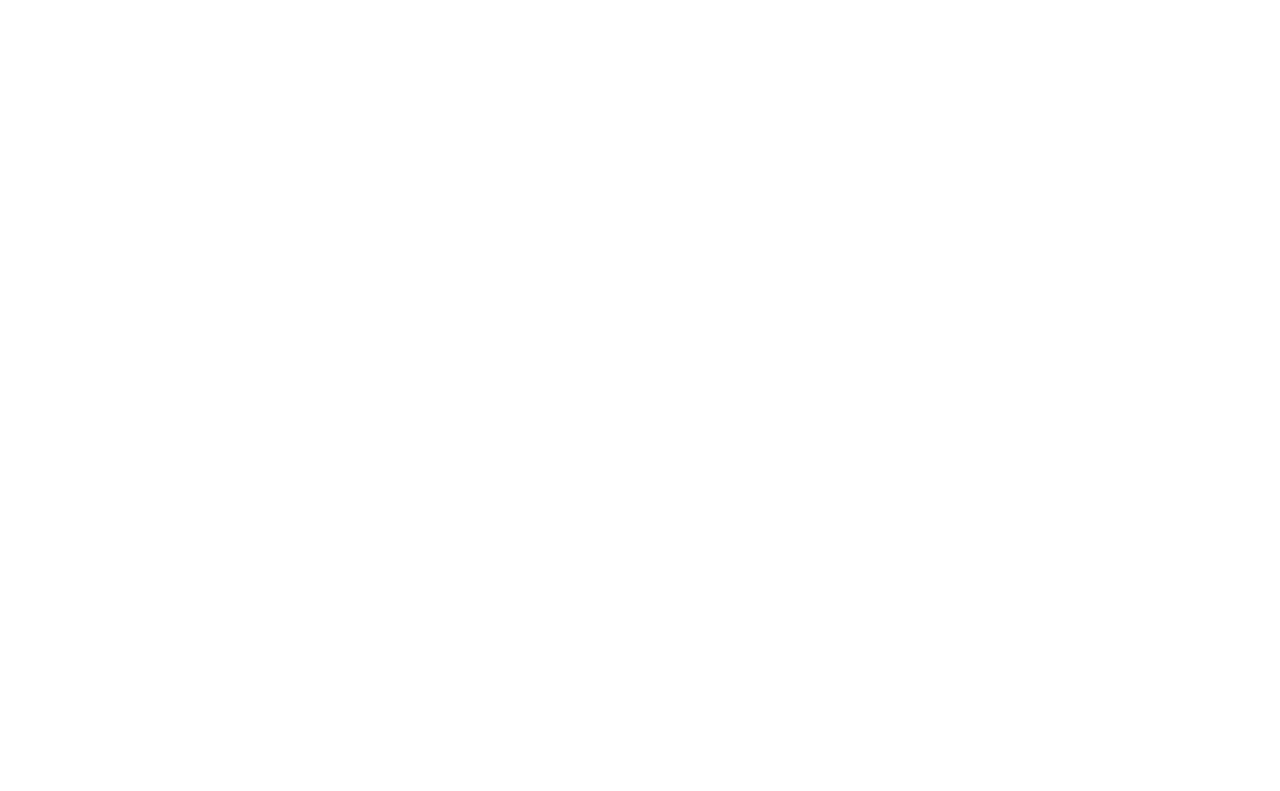
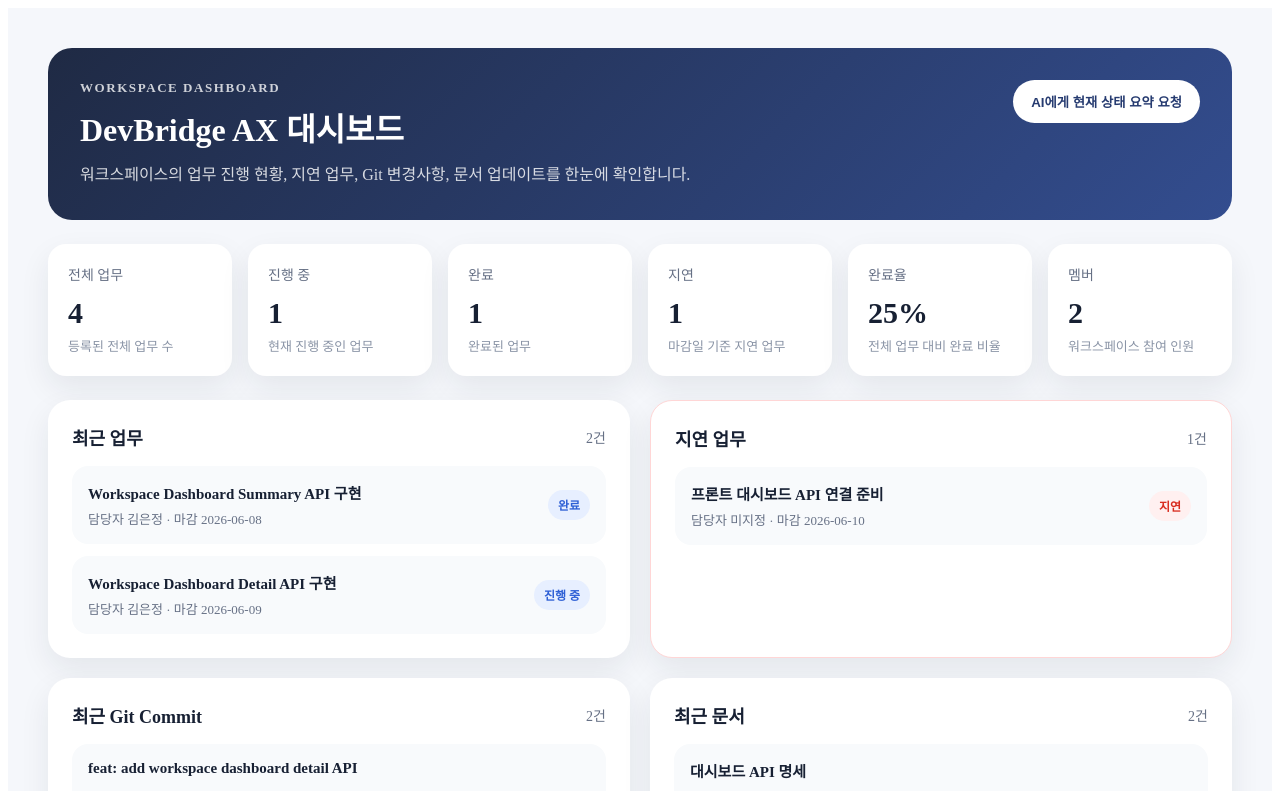
Before and after one commit to DevBridge-AX/devbridge-frontend, a Vue app: page /workspace/dashboard in a window 1280 px wide. Before the commit this address had no page. Shown: the top 791 px of the page. Built offline with nearby package versions, Linux system fonts and the light colour scheme; the HTML template or start-up script is replaced by a standard one.

Commit message:
feat: add workspace dashboard page UI

```diff
--- a/src/router/index.ts
+++ b/src/router/index.ts
@@ -37,6 +37,12 @@
       component: () => import('@/views/workspace/WorkspaceListView.vue'),
       meta: { requiresAuth: true },
     },
+
+    {
+      path: '/workspace/dashboard',
+      name: 'workspace-dashboard',
+      component: () => import('@/views/workspace/WorkspaceDashboardView.vue'),
+    },
   ],
 })
 
--- /dev/null
+++ b/src/views/workspace/WorkspaceDashboardView.vue
@@ -0,0 +1,436 @@
+<script setup lang="ts">
+type SummaryItem = {
+  label: string
+  value: string | number
+  description: string
+}
+
+type TaskItem = {
+  taskId: string
+  title: string
+  status: string
+  assigneeName: string
+  dueDate: string
+}
+
+type GitCommitItem = {
+  commitId: string
+  commitHash: string
+  commitMessage: string
+  authorName: string
+  pushedAt: string
+}
+
+type DocumentItem = {
+  documentId: string
+  title: string
+  sourceName: string
+  createdAt: string
+}
+
+const summaryItems: SummaryItem[] = [
+  {
+    label: '전체 업무',
+    value: 4,
+    description: '등록된 전체 업무 수',
+  },
+  {
+    label: '진행 중',
+    value: 1,
+    description: '현재 진행 중인 업무',
+  },
+  {
+    label: '완료',
+    value: 1,
+    description: '완료된 업무',
+  },
+  {
+    label: '지연',
+    value: 1,
+    description: '마감일 기준 지연 업무',
+  },
+  {
+    label: '완료율',
+    value: '25%',
+    description: '전체 업무 대비 완료 비율',
+  },
+  {
+    label: '멤버',
+    value: 2,
+    description: '워크스페이스 참여 인원',
+  },
+]
+
+const recentTasks: TaskItem[] = [
+  {
+    taskId: 'task-001',
+    title: 'Workspace Dashboard Summary API 구현',
+    status: 'DONE',
+    assigneeName: '김은정',
+    dueDate: '2026-06-08',
+  },
+  {
+    taskId: 'task-002',
+    title: 'Workspace Dashboard Detail API 구현',
+    status: 'IN_PROGRESS',
+    assigneeName: '김은정',
+    dueDate: '2026-06-09',
+  },
+]
+
+const delayedTasks: TaskItem[] = [
+  {
+    taskId: 'task-003',
+    title: '프론트 대시보드 API 연결 준비',
+    status: 'DELAYED',
+    assigneeName: '미지정',
+    dueDate: '2026-06-10',
+  },
+]
+
+const recentGitCommits: GitCommitItem[] = [
+  {
+    commitId: 'commit-001',
+    commitHash: 'a1b2c3d',
+    commitMessage: 'feat: add workspace dashboard detail API',
+    authorName: '김은정',
+    pushedAt: '2026-06-09 23:10',
+  },
+  {
+    commitId: 'commit-002',
+    commitHash: 'e4f5g6h',
+    commitMessage: 'feat: implement workspace dashboard summary service',
+    authorName: '김은정',
+    pushedAt: '2026-06-08 23:20',
+  },
+]
+
+const recentDocuments: DocumentItem[] = [
+  {
+    documentId: 'doc-001',
+    title: '대시보드 API 명세',
+    sourceName: 'DevBridge 기획 문서',
+    createdAt: '2026-06-09',
+  },
+  {
+    documentId: 'doc-002',
+    title: 'AI 데이터 파이프라인 정리',
+    sourceName: '프로젝트 기술 문서',
+    createdAt: '2026-06-09',
+  },
+]
+
+const getStatusLabel = (status: string) => {
+  const statusMap: Record<string, string> = {
+    ASSIGNED: '배정',
+    IN_PROGRESS: '진행 중',
+    DONE: '완료',
+    DELAYED: '지연',
+  }
+
+  return statusMap[status] ?? status
+}
+</script>
+
+<template>
+  <main class="dashboard-page">
+    <section class="dashboard-hero">
+      <div>
+        <p class="eyebrow">Workspace Dashboard</p>
+        <h1>DevBridge AX 대시보드</h1>
+        <p class="hero-description">
+          워크스페이스의 업무 진행 현황, 지연 업무, Git 변경사항, 문서
+          업데이트를 한눈에 확인합니다.
+        </p>
+      </div>
+
+      <button class="primary-button" type="button">
+        AI에게 현재 상태 요약 요청
+      </button>
+    </section>
+
+    <section class="summary-grid" aria-label="dashboard summary">
+      <article
+        v-for="item in summaryItems"
+        :key="item.label"
+        class="summary-card"
+      >
+        <p class="summary-label">{{ item.label }}</p>
+        <strong class="summary-value">{{ item.value }}</strong>
+        <span class="summary-description">{{ item.description }}</span>
+      </article>
+    </section>
+
+    <section class="dashboard-content">
+      <article class="panel">
+        <div class="panel-header">
+          <h2>최근 업무</h2>
+          <span>{{ recentTasks.length }}건</span>
+        </div>
+
+        <ul class="item-list">
+          <li v-for="task in recentTasks" :key="task.taskId" class="item-card">
+            <div>
+              <strong>{{ task.title }}</strong>
+              <p>담당자 {{ task.assigneeName }} · 마감 {{ task.dueDate }}</p>
+            </div>
+            <span class="status-badge">{{ getStatusLabel(task.status) }}</span>
+          </li>
+        </ul>
+      </article>
+
+      <article class="panel danger-panel">
+        <div class="panel-header">
+          <h2>지연 업무</h2>
+          <span>{{ delayedTasks.length }}건</span>
+        </div>
+
+        <ul class="item-list">
+          <li v-for="task in delayedTasks" :key="task.taskId" class="item-card">
+            <div>
+              <strong>{{ task.title }}</strong>
+              <p>담당자 {{ task.assigneeName }} · 마감 {{ task.dueDate }}</p>
+            </div>
+            <span class="status-badge danger">{{
+              getStatusLabel(task.status)
+            }}</span>
+          </li>
+        </ul>
+      </article>
+
+      <article class="panel">
+        <div class="panel-header">
+          <h2>최근 Git Commit</h2>
+          <span>{{ recentGitCommits.length }}건</span>
+        </div>
+
+        <ul class="item-list">
+          <li
+            v-for="commit in recentGitCommits"
+            :key="commit.commitId"
+            class="item-card vertical"
+          >
+            <strong>{{ commit.commitMessage }}</strong>
+            <p>
+              {{ commit.commitHash }} · {{ commit.authorName }} ·
+              {{ commit.pushedAt }}
+            </p>
+          </li>
+        </ul>
+      </article>
+
+      <article class="panel">
+        <div class="panel-header">
+          <h2>최근 문서</h2>
+          <span>{{ recentDocuments.length }}건</span>
+        </div>
+
+        <ul class="item-list">
+          <li
+            v-for="document in recentDocuments"
+            :key="document.documentId"
+            class="item-card vertical"
+          >
+            <strong>{{ document.title }}</strong>
+            <p>{{ document.sourceName }} · {{ document.createdAt }}</p>
+          </li>
+        </ul>
+      </article>
+    </section>
+  </main>
+</template>
+
+<style scoped>
+.dashboard-page {
+  min-height: 100vh;
+  padding: 40px;
+  background: #f5f7fb;
+  color: #172033;
+}
+
+.dashboard-hero {
+  display: flex;
+  align-items: flex-start;
+  justify-content: space-between;
+  gap: 24px;
+  padding: 32px;
+  border-radius: 24px;
+  background: linear-gradient(135deg, #1f2a44, #334d8f);
+  color: white;
+}
+
+.eyebrow {
+  margin: 0 0 8px;
+  font-size: 13px;
+  font-weight: 700;
+  letter-spacing: 0.12em;
+  text-transform: uppercase;
+  opacity: 0.78;
+}
+
+.dashboard-hero h1 {
+  margin: 0;
+  font-size: 32px;
+  font-weight: 800;
+}
+
+.hero-description {
+  max-width: 680px;
+  margin: 12px 0 0;
+  line-height: 1.6;
+  color: rgba(255, 255, 255, 0.82);
+}
+
+.primary-button {
+  flex-shrink: 0;
+  border: 0;
+  border-radius: 999px;
+  padding: 12px 18px;
+  background: white;
+  color: #263b70;
+  font-weight: 700;
+  cursor: pointer;
+}
+
+.summary-grid {
+  display: grid;
+  grid-template-columns: repeat(6, minmax(0, 1fr));
+  gap: 16px;
+  margin-top: 24px;
+}
+
+.summary-card {
+  padding: 20px;
+  border-radius: 18px;
+  background: white;
+  box-shadow: 0 12px 30px rgba(23, 32, 51, 0.08);
+}
+
+.summary-label {
+  margin: 0 0 12px;
+  color: #667085;
+  font-size: 14px;
+}
+
+.summary-value {
+  display: block;
+  font-size: 30px;
+  color: #172033;
+}
+
+.summary-description {
+  display: block;
+  margin-top: 8px;
+  color: #8a94a6;
+  font-size: 13px;
+  line-height: 1.4;
+}
+
+.dashboard-content {
+  display: grid;
+  grid-template-columns: repeat(2, minmax(0, 1fr));
+  gap: 20px;
+  margin-top: 24px;
+}
+
+.panel {
+  padding: 24px;
+  border-radius: 22px;
+  background: white;
+  box-shadow: 0 12px 30px rgba(23, 32, 51, 0.08);
+}
+
+.danger-panel {
+  border: 1px solid #ffd6d6;
+}
+
+.panel-header {
+  display: flex;
+  align-items: center;
+  justify-content: space-between;
+  gap: 16px;
+  margin-bottom: 16px;
+}
+
+.panel-header h2 {
+  margin: 0;
+  font-size: 18px;
+}
+
+.panel-header span {
+  color: #667085;
+  font-size: 14px;
+}
+
+.item-list {
+  display: flex;
+  flex-direction: column;
+  gap: 12px;
+  margin: 0;
+  padding: 0;
+  list-style: none;
+}
+
+.item-card {
+  display: flex;
+  align-items: center;
+  justify-content: space-between;
+  gap: 16px;
+  padding: 16px;
+  border-radius: 16px;
+  background: #f8fafc;
+}
+
+.item-card.vertical {
+  align-items: flex-start;
+  flex-direction: column;
+  gap: 6px;
+}
+
+.item-card strong {
+  color: #172033;
+  font-size: 15px;
+}
+
+.item-card p {
+  margin: 6px 0 0;
+  color: #667085;
+  font-size: 13px;
+}
+
+.status-badge {
+  flex-shrink: 0;
+  border-radius: 999px;
+  padding: 6px 10px;
+  background: #e7efff;
+  color: #2d5fd5;
+  font-size: 12px;
+  font-weight: 700;
+}
+
+.status-badge.danger {
+  background: #fff0f0;
+  color: #d92d20;
+}
+
+@media (max-width: 1200px) {
+  .summary-grid {
+    grid-template-columns: repeat(3, minmax(0, 1fr));
+  }
+}
+
+@media (max-width: 800px) {
+  .dashboard-page {
+    padding: 24px;
+  }
+
+  .dashboard-hero {
+    flex-direction: column;
+  }
+
+  .summary-grid,
+  .dashboard-content {
+    grid-template-columns: 1fr;
+  }
+}
+</style>
```
